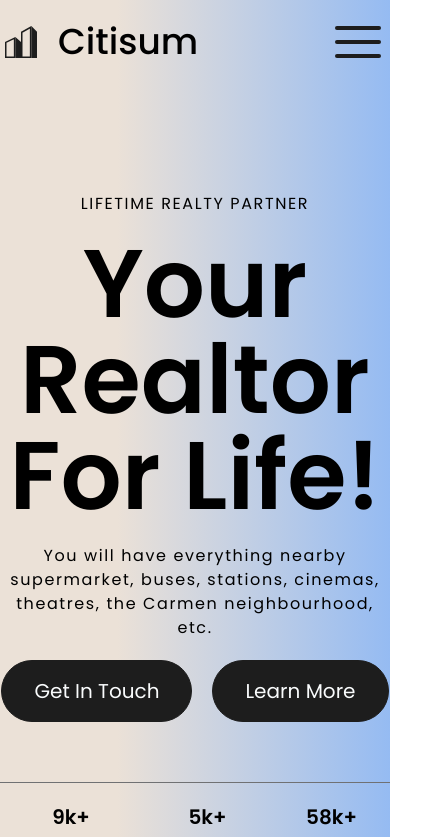
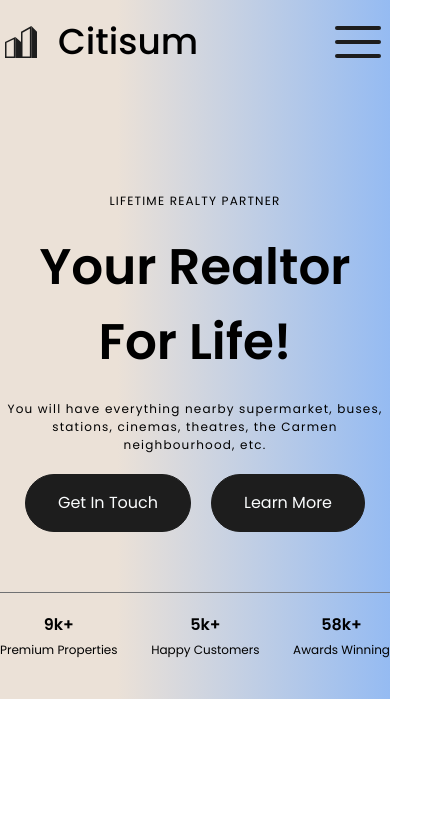
Before and after one commit to Abandoned-knowledge/citisum-behance-vue, a Vue app: page / in a window 390 px wide. Shown: the top 837 px of the page, 433 px wide, since content can reach past the window. Built offline with nearby package versions, Linux system fonts and the light colour scheme.

Commit message:
fix: add _variables.scss with font-size

```diff
--- a/src/assets/sass/_text.scss
+++ b/src/assets/sass/_text.scss
@@ -1,31 +1,41 @@
 .h1-text {
-  @apply text-8xl font-semibold capitalize;
+  @apply font-semibold capitalize;
+  font-size: var(--h1-text);
 }
 
 .h2-text {
-  @apply text-6xl font-semibold capitalize;
+  @apply font-semibold capitalize;
+  font-size: var(--h2-text);
 }
 
 .h3-text {
-  @apply text-3xl font-semibold capitalize;
+  @apply font-semibold capitalize;
+  font-size: var(--h3-text);
 }
 
 .title-text {
-  @apply text-xl font-semibold;
+  @apply font-semibold;
+  font-size: var(--title-text);
+}
+
+.button-text{
+  font-size: var(--button-text);
 }
 
 .subtitle-text {
-  @apply text-base tracking-widest;
+  @apply tracking-widest;
+  font-size: var(--body-text);
 }
 
 .body-text {
-  @apply text-base font-normal;
-
+  @apply font-normal;
+  font-size: var(--body-text);
   &_uppercase {
     @apply uppercase tracking-widest;
   }
 }
 
 .link-text {
-  @apply text-base font-normal text-links underline;
+  @apply font-normal text-links underline;
+  font-size: var(--body-text);
 }
--- /dev/null
+++ b/src/assets/sass/_variables.scss
@@ -0,0 +1,37 @@
+:root {
+  // font
+  --h1-text: 90px;
+  --h2-text: 60px;
+  --h3-text: 30px;
+  --title-text: 20px;
+  --button-text: 20px;
+  --body-text: 16px;
+
+  @media screen and (max-width: 1280px) {
+    --h1-text: 80px;
+    --h2-text: 50px;
+    --h3-text: 26px;
+  }
+  @media screen and (max-width: 1024px) {
+    --h1-text: 70px;
+    --h2-text: 40px;
+    --h3-text: 24px;
+    --title-text: 18px;
+    --button-text: 18px;
+    --body-text: 14px;
+  }
+  @media screen and (max-width: 768px) {
+    --h1-text: 60px;
+    --h2-text: 32px;
+    --h3-text: 20px;
+    --title-text: 16px;
+    --button-text: 16px;
+    --body-text: 14px;
+  }
+
+  @media screen and (max-width: 640px) {
+    --h1-text: 50px;
+    --h2-text: 24px;
+    --body-text: 12px;
+  }
+}
--- a/src/assets/sass/main.scss
+++ b/src/assets/sass/main.scss
@@ -1,5 +1,6 @@
-@import './base';
-@import './link';
-@import './text';
-@import './gradients';
-@import './spacing';
+@import "./variables";
+@import "./base";
+@import "./link";
+@import "./text";
+@import "./gradients";
+@import "./spacing";
--- a/src/components/blocks/footer/Footer.vue
+++ b/src/components/blocks/footer/Footer.vue
@@ -11,7 +11,7 @@ import ItemLayout from "./FooterLayoutItem.vue";
 
 <template>
   <footer class="m-comp bg-light-darked">
-    <div class="container mx-auto flex flex-col gap-10 py-20">
+    <div class="container mx-auto flex flex-col gap-10 pt-20 pb-14">
       <!-- footer up -->
       <div class="footer__up">
         <!-- item 1 -->
@@ -62,7 +62,7 @@ import ItemLayout from "./FooterLayoutItem.vue";
 
       <!-- footer down -->
       <div class="border-t border-t-grey pt-5">
-        <p class="body text text-center text-grey">Copyright 2024 - All Right Reserved By Citisum</p>
+        <p class="body-text text-center text-grey">Copyright 2024 - All Right Reserved By Citisum</p>
       </div>
     </div>
   </footer>
--- a/src/components/shared/Button.vue
+++ b/src/components/shared/Button.vue
@@ -1,12 +1,12 @@
 <template>
-  <button class="button">
+  <button class="button button-text">
     <slot></slot>
   </button>
 </template>
 
 <style lang="scss" scoped>
 .button {
-  @apply w-fit h-fit rounded-full border border-dark bg-dark px-8 py-4 text-xl text-light transition duration-200;
+  @apply w-fit h-fit rounded-full border border-dark bg-dark px-8 py-4 text-light transition duration-200;
 
   &:hover {
     @apply bg-opacity-0 text-dark;
```
